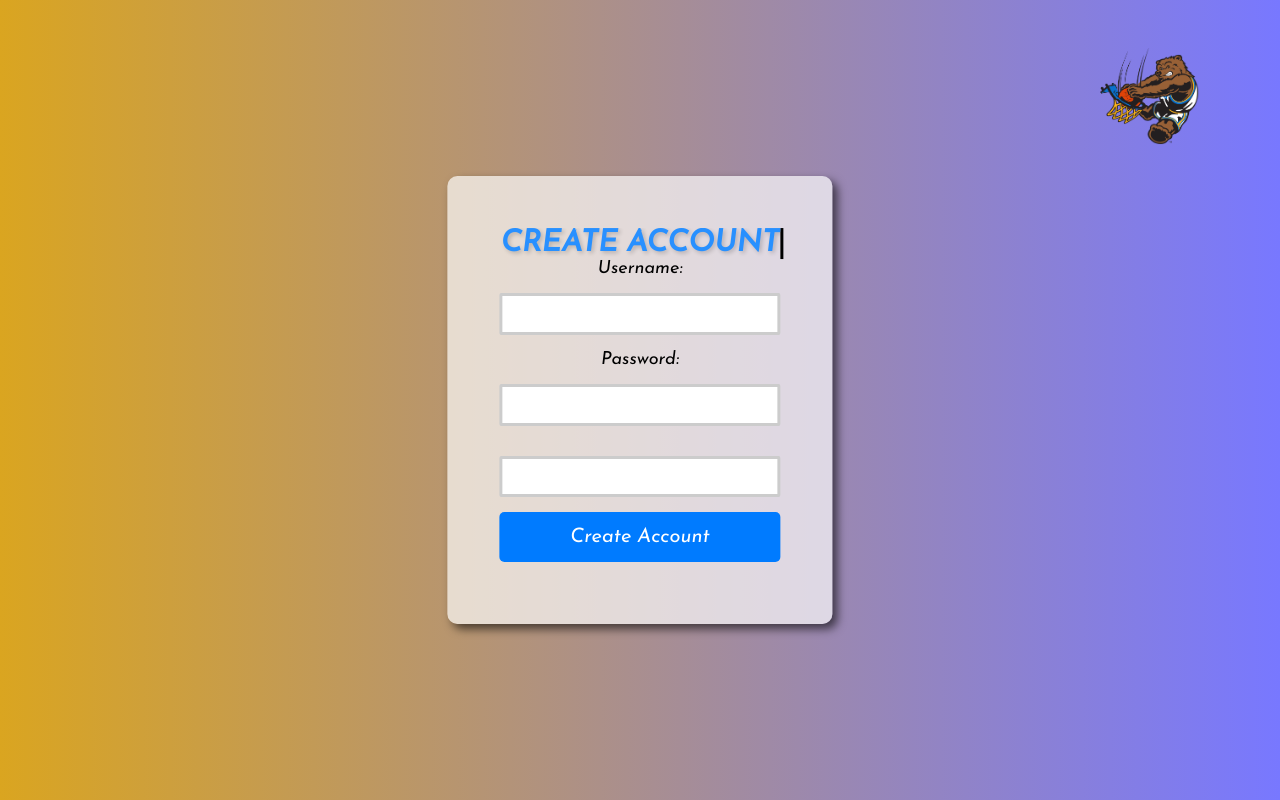
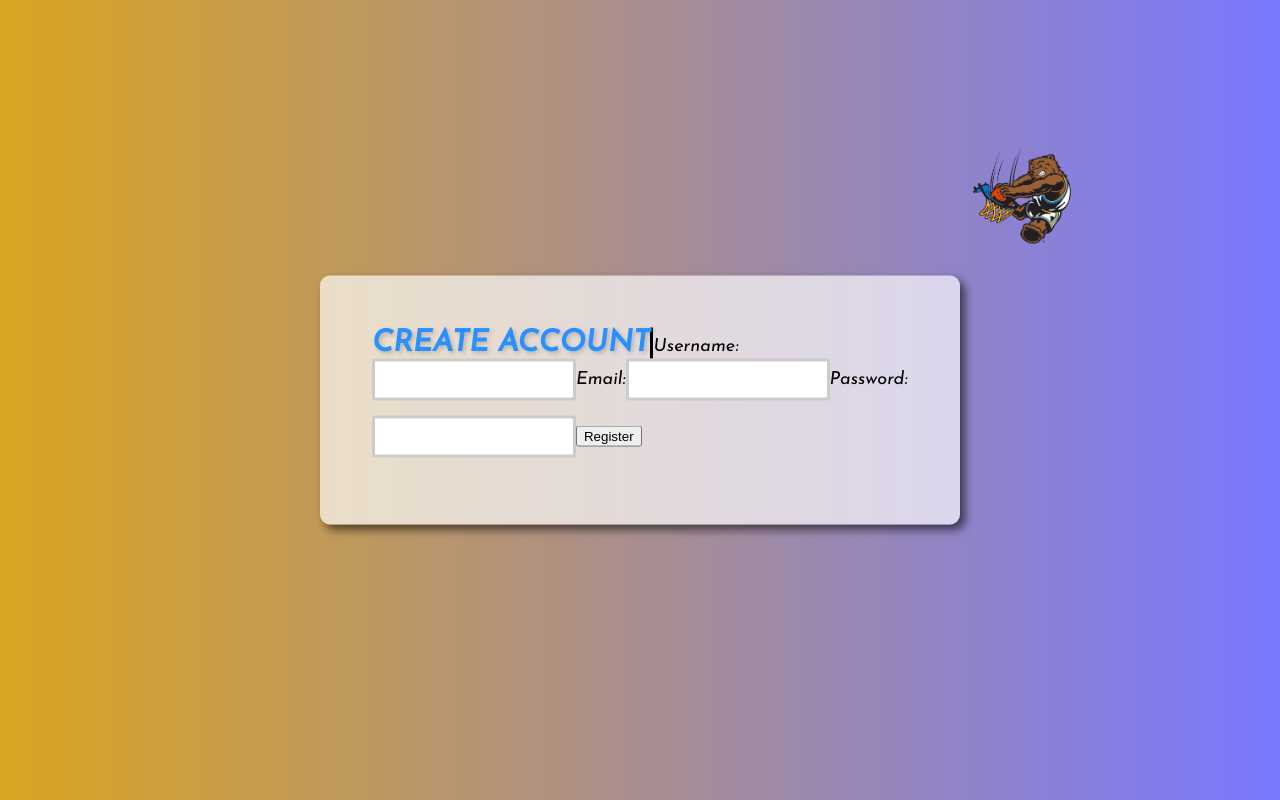
Before and after one commit to JadonDn/BruinHoops, a React (Create React App) app: page /Create-Account in a window 1280 px wide. Built offline with nearby package versions, Linux system fonts and the light colour scheme.

Commit message:
Implemented login and account creation

```diff
--- a/src/CreateAccount.js
+++ b/src/CreateAccount.js
@@ -1,26 +1,47 @@
 import React from 'react'
+import firebase from 'firebase/compat/app';
+import 'firebase/compat/auth';
+import 'firebase/compat/database';
 import './CreateAccount.css'
+import { initializeApp } from "firebase/app";
+import { getAnalytics } from "firebase/analytics";
+import { getAuth, createUserWithEmailAndPassword } from "firebase/auth";
+import { getDatabase, ref } from "firebase/database";
+
+const firebaseConfig = {
+apiKey: "AIzaSyDM50IoA5Ah4Na_h5fyHBIHDPrONjtZ9jk",
+authDomain: "bruin-hoops.firebaseapp.com",
+databaseURL: "https://bruin-hoops-default-rtdb.firebaseio.com",
+projectId: "bruin-hoops",
+storageBucket: "bruin-hoops.appspot.com",
+messagingSenderId: "133820248934",
+appId: "1:133820248934:web:20b9bb7e3729c3f2668ea7",
+measurementId: "G-JNL13FVSXB"
+};
+
+const app = firebase.initializeApp(firebaseConfig);
+const analytics = getAnalytics(app);
+const auth = getAuth();
+const database = getDatabase(app);
+
 const CreateAccount = () => {
 
 
     return(
            <div className='test'>
-        <body><div  className='Create'>
+           <div  className='Create'>
            <img src = "mascot.png" className="bear" alt="logo"/>
-      <form>
+           <div>
            <a>Create Account</a>
- <label for="username">Username:</label>
+           <label htmlFor="username">Username:</label>
            <input type="text" id="username" name="username" required></input>
- <label for="password">Password:</label>
+           <label htmlFor="email">Email:</label>
+           <input type="text" id="email" name="email" required></input>
+           <label htmlFor="password">Password:</label>
            <input type="password" id="password" name="password" required></input>
- <label for="email">
-
- </label>
- <input type="email" id="email" name="email" required></input>
- <input type="submit" value="Create Account"></input>
-</form>
+           <button onClick={() => {register()}}>Register</button>
            </div>
-  </body>
+           </div>
            </div>
 
 
@@ -28,4 +49,34 @@ const CreateAccount = () => {
            );
 
 };
+
+function register() {
+    var email = document.getElementById('email').value;
+    var password = document.getElementById('password').value;
+    var username = document.getElementById('username').value;
+
+    createUserWithEmailAndPassword(auth, email, password)
+    .then(function() {
+        var user = auth.currentUser
+
+        var database_ref = firebase.database().ref()
+
+        var user_data = {
+            email : email,
+            last_login : Date.now(),
+            username : username
+        }
+
+        database_ref.child('users/' + user.uid).set(user_data)
+
+        alert('User Created!!')
+    })
+    .catch(function(error) {
+        // Handle Errors here.
+        var errorCode = error.code;
+        var errorMessage = error.message;
+        alert(errorMessage);
+        console.log(error);
+    });
+}
 export default CreateAccount;
--- a/src/Login.js
+++ b/src/Login.js
@@ -1,6 +1,36 @@
 import React from "react"
 import { Link } from "react-router-dom";
+import firebase from 'firebase/compat/app';
+import 'firebase/compat/auth';
+import 'firebase/compat/database';
+import './App.css';
 import  './Login.css';
+
+import { initializeApp } from "firebase/app";
+import { getAnalytics } from "firebase/analytics";
+import { getAuth, signInWithEmailAndPassword } from "firebase/auth";
+import { getDatabase, ref } from "firebase/database";
+
+const firebaseConfig = {
+  apiKey: "AIzaSyDM50IoA5Ah4Na_h5fyHBIHDPrONjtZ9jk",
+  authDomain: "bruin-hoops.firebaseapp.com",
+  databaseURL: "https://bruin-hoops-default-rtdb.firebaseio.com",
+  projectId: "bruin-hoops",
+  storageBucket: "bruin-hoops.appspot.com",
+  messagingSenderId: "133820248934",
+  appId: "1:133820248934:web:20b9bb7e3729c3f2668ea7",
+  measurementId: "G-JNL13FVSXB"
+};
+
+// Initialize Firebase
+const app = firebase.initializeApp(firebaseConfig);
+const analytics = getAnalytics(app);
+const auth = getAuth();
+const database = getDatabase(app);
+
+
+
+
 
 function Login() {
     return(
@@ -17,16 +47,16 @@ function Login() {
       <h1>Login</h1>
       <div className="Logincolor">
 
-      <form>
-        <label for ="username">Username</label>
-        <input type = "text" id ="username" name = "password"></input>
-        <label for="password">Password</label>
+      <div>
+        <label htmlFor ="email">Email</label>
+        <input type = "text" id ="email" name = "email"></input>
+        <label htmlFor="password">Password</label>
         <input type="password" id="password" name="password"></input>
-        <input type="submit" value="Login"></input>
+           <button onClick={() => {login()}}>Login</button>
         <Link to="/Create-Account">
               Create Account
         </Link>
-      </form>
+      </div>
       </div>
 
     </div>
@@ -37,4 +67,37 @@ function Login() {
     );
   };
 
+function login () {
+  var email = document.getElementById('email').value;
+  var password = document.getElementById('password').value;
+
+  signInWithEmailAndPassword(auth, email, password)
+  .then(function() {
+    // Declare user variable
+    var user = auth.currentUser
+
+    // Add this user to Firebase Database
+    var database_ref = firebase.database().ref()
+
+    // Create User data
+    var user_data = {
+      last_login : Date.now()
+    }
+
+    // Push to Firebase Database
+    database_ref.child('users/' + user.uid).update(user_data)
+
+    alert('User Logged In!!')
+
+  })
+  .catch(function(error) {
+    // Firebase will use this to alert of its errors
+    var error_code = error.code
+    var error_message = error.message
+
+    alert(error_message)
+  })
+}
+
+
 export default Login;
```
Lines whose indentation alone changed are shown as unchanged.
